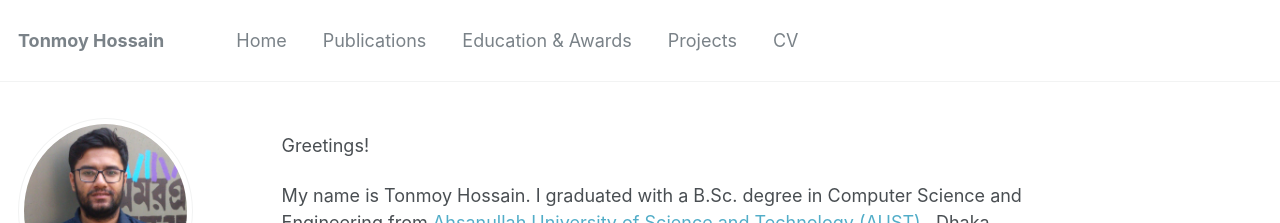
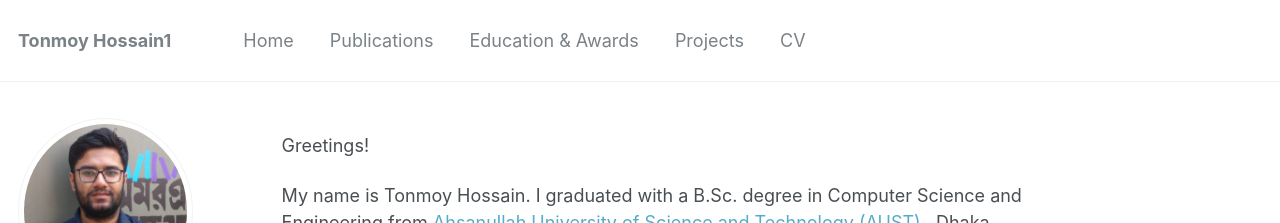
Before and after one commit to shaeekh/shaeekh.github.io, a Jekyll site: the page built from _pages/about.md, in a window 1280 px wide and 900 px high. Shown: the top 223 px of the window. Built offline with Jekyll 4.4.1, drawn with Linux system fonts in a browser that asks for light colours; some web fonts are replaced.

Commit message:
Update _config.yml

```diff
--- a/_config.yml
+++ b/_config.yml
@@ -7,7 +7,7 @@
 
 # Site Settings
 locale                   : "en-US"
-title                    : "Tonmoy Hossain"
+title                    : "Tonmoy Hossain1"
 title_separator          : "-"
 name                     : &name "Tonmoy Hossain"
 description              : &description "personal description"
```
